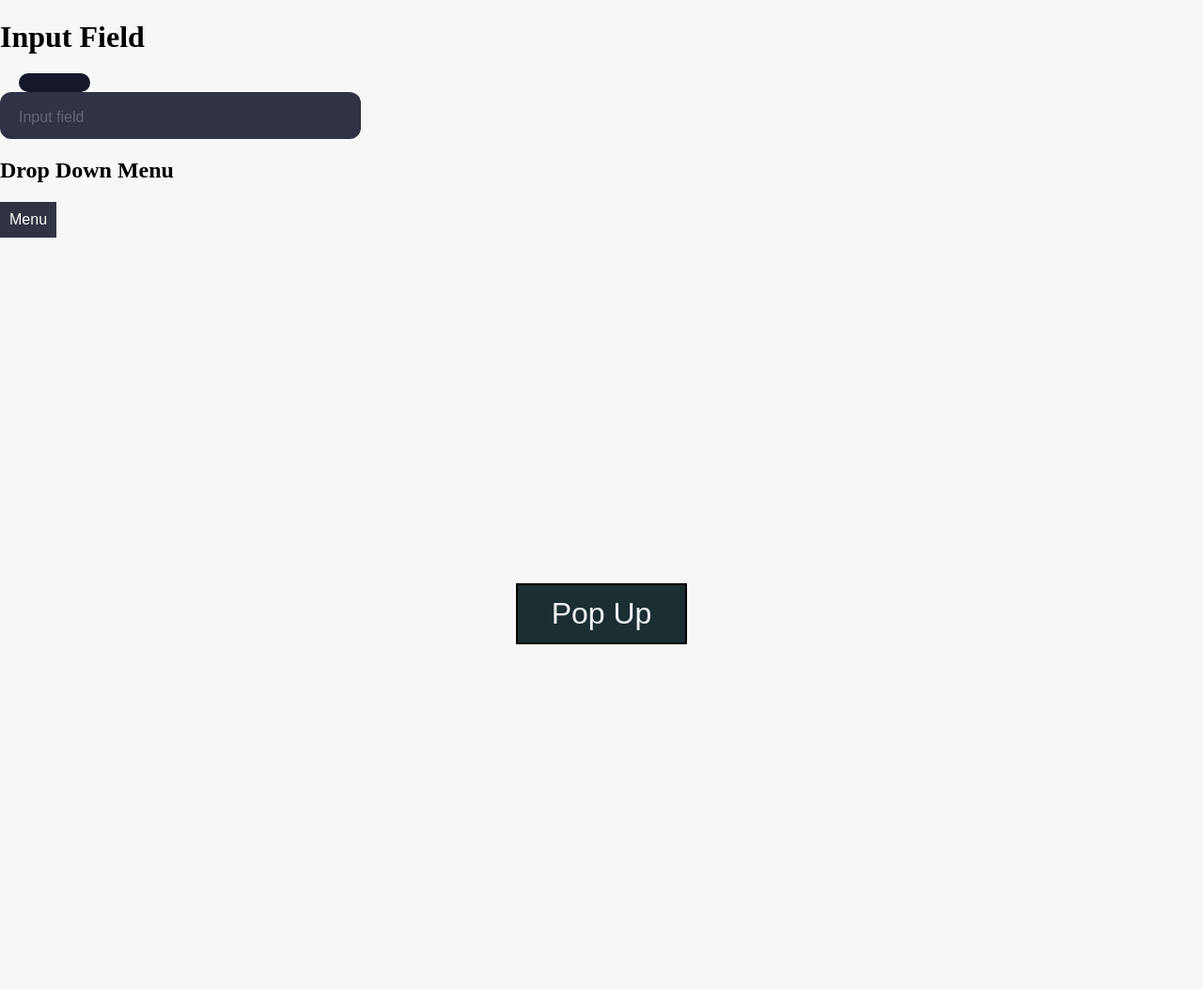
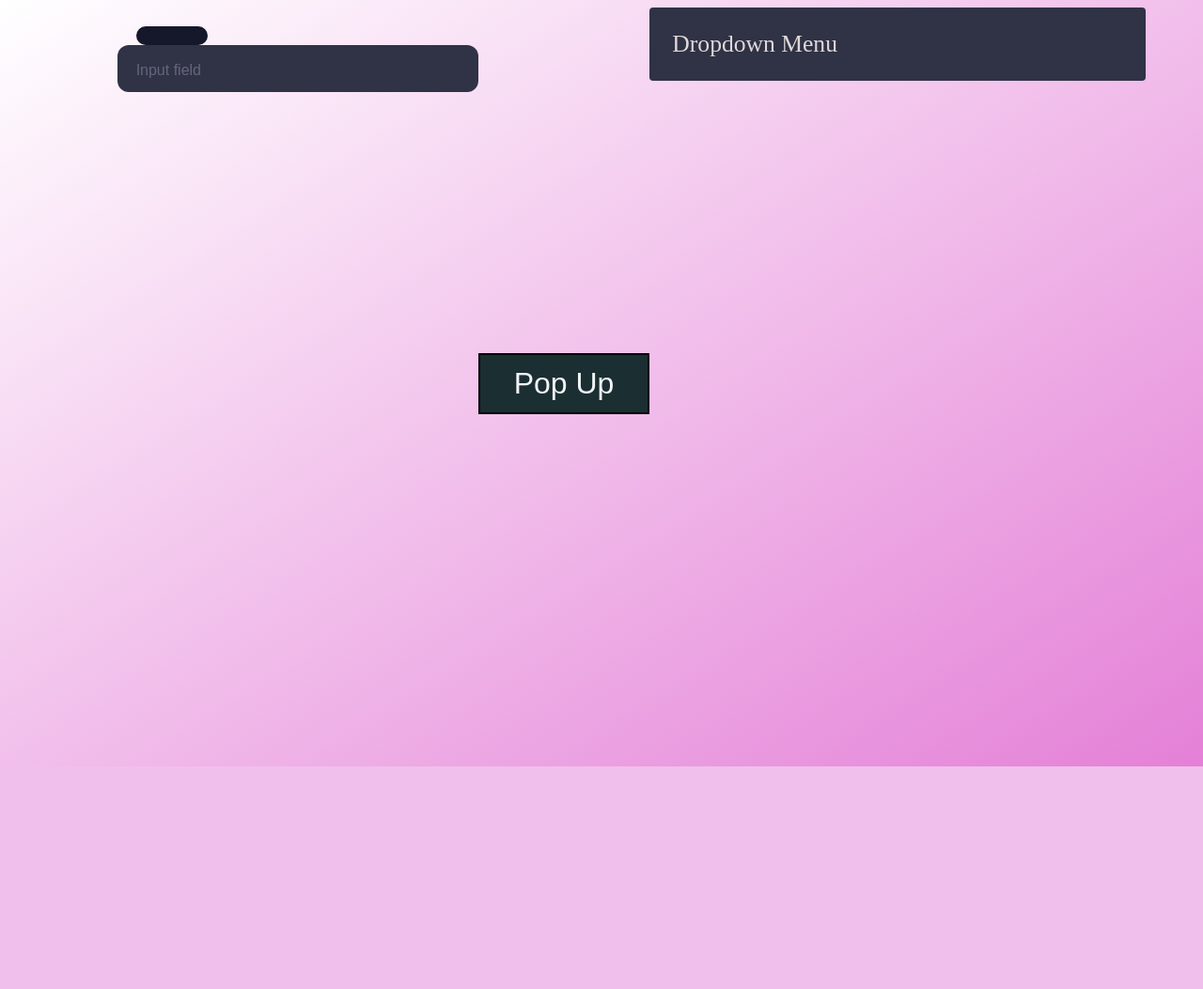
Before and after one commit to mdavis1018/Flask-Backend, a Flask app: page / in a window 1280 px wide. Shown: the whole page at 94% size. After the commit the page ends 816 px from the top, so only its background shows below. Run offline with Flask 2, Linux system fonts and the light colour scheme.

Commit message:
Polishing components

```diff
--- a/templates/index.html
+++ b/templates/index.html
@@ -8,10 +8,17 @@
     <title>Link CSS to HTML</title>
     <style>
 
-
+:root{
+  --primary:#ffffff;
+  --secondary:#e480d7;
+}
     body {
-  background-color: #000;
+      background-image: linear-gradient(to right bottom, var(--primary), var(--secondary));
+      display: flex;
+      justify-content: center;
+      align-items: flex-start;
   height: 100vh;
+  width: 100%;
 }
 
 
@@ -104,12 +111,6 @@
   color: #dc2f55;
 }
 
-body {
-  background: hsl(220deg, 10%, 97%);
-  margin: 0;
-  padding: 0;
-}
-
 .buttons-container {
   width: 100%;
   height: 100vh;
@@ -162,37 +163,6 @@ button {
   border-bottom-right-radius: var(--radius);
 }
 
-.dropdown {
-  position: relative;
-  display: inline-block;
-}
-
-.dropbtn {
-  background-color: #303442;
-  color: white;
-  padding: 10px;
-  font-size: 16px;
-  border: none;
-}
-
-.dropdown-content {
-  display: none;
-  position: absolute;
-  z-index: 1;
-}
-
-.dropdown-content a {
-  color: black;
-  padding: 10px;
-  text-decoration: none;
-  display: block;
-}
-
-.dropdown:hover .dropdown-content {
-  display: block;
-}
-
-
 #my-popup {
   position: fixed;
   top: -1000px;
@@ -207,33 +177,55 @@ button {
 #my-popup.visible {
   top: 50%;
 }
+#close-popup:hover{
+background-color: rgb(238, 130, 218);
+transition: 1.3s;
+}
+.dropdown {
+  width: 30rem;
+  position:relative;
+  color:#ded8d8
+}
+.dropdown:hover .dropdown-list {
+  opacity: 1;
+  visibility: visible;
+}
 
-
+.dropdown-select {
+  padding: 1.5rem;
+  border-radius: 4px;
+  background-color: #303245;
+  width: 100%;
+  display: flex;
+  align-items: center;
+  justify-content: space-between;
+  font-size: 1.6rem;
+  cursor: pointer;
+}
+.dropdown-list {
+  border-radius: 4px;
+  background-color: #65657b;
+  position:absolute;
+  top: 110%;
+  left: 0%;
+  right: 0%;
+  opacity: 0;
+  visibility: hidden;
+  transition: opacity 0.2s linear, visibilit 0.2s linear;
+}
+.dropdown-list_item {
+  padding: 1rem;
+  font-size: 1.4rem;
+}
     </style>
 </head>
   <body>
-
-    <div>
-    <h1>
-      Input Field
-    </h1>
-  </div>
 
 
       <div class="input-container ic1">
         <input id="firstname" class="input" type="text" placeholder=" " />
         <div class="cut"></div>
         <label for="firstname" class="placeholder">Input field</label>
-      </div>
-    </div>
-
-    <h2> Drop Down Menu</h2>
-    <div class="dropdown">
-      <button class="dropbtn">Menu</button>
-      <div class="dropdown-content">
-        <a href="#">Link 1</a>
-        <a href="#">Link 2</a>
-        <a href="#">Link 3</a>
       </div>
     </div>
 
@@ -245,6 +237,19 @@ button {
           <p>This is some content for the pop-up.</p>
           <button id="close-popup">Close Pop-up</button>
         </div>
+      </div>
+    </div>
+    <div>
+    <div class="dropdown">
+      <div class="dropdown-select">
+        <span class="select">Dropdown Menu</span>
+        <i class="down icon"></i>
+      </div>
+      <div class="dropdown-list">
+        <div class="dropdown-list_item"> Option 1</div>
+        <div class="dropdown-list_item"> Option 2</div>
+        <div class="dropdown-list_item"> Option 3</div>
+      </div>
       </div>
     </div>
 
@@ -260,7 +265,6 @@ openPopupButton.addEventListener('click', function() {
 closePopupButton.addEventListener('click', function() {
   popup.classList.remove('visible');
 });
-
     </script>
   </body>
 </html>
```
